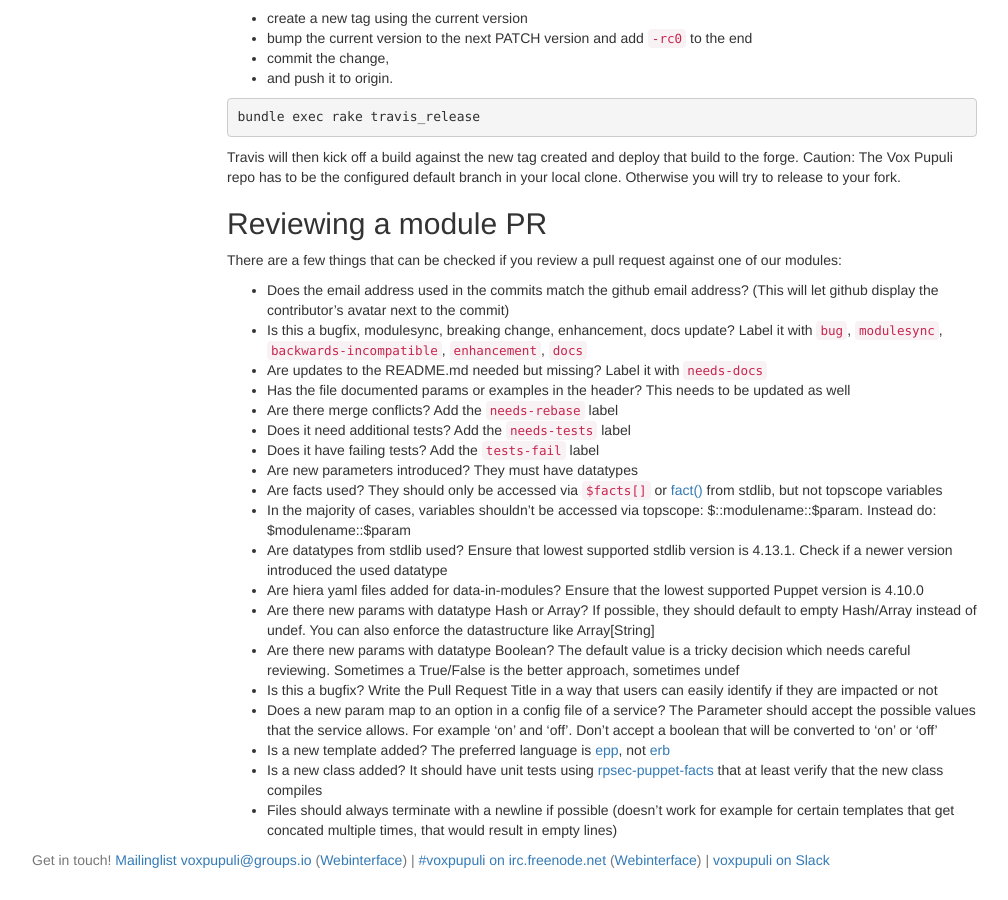
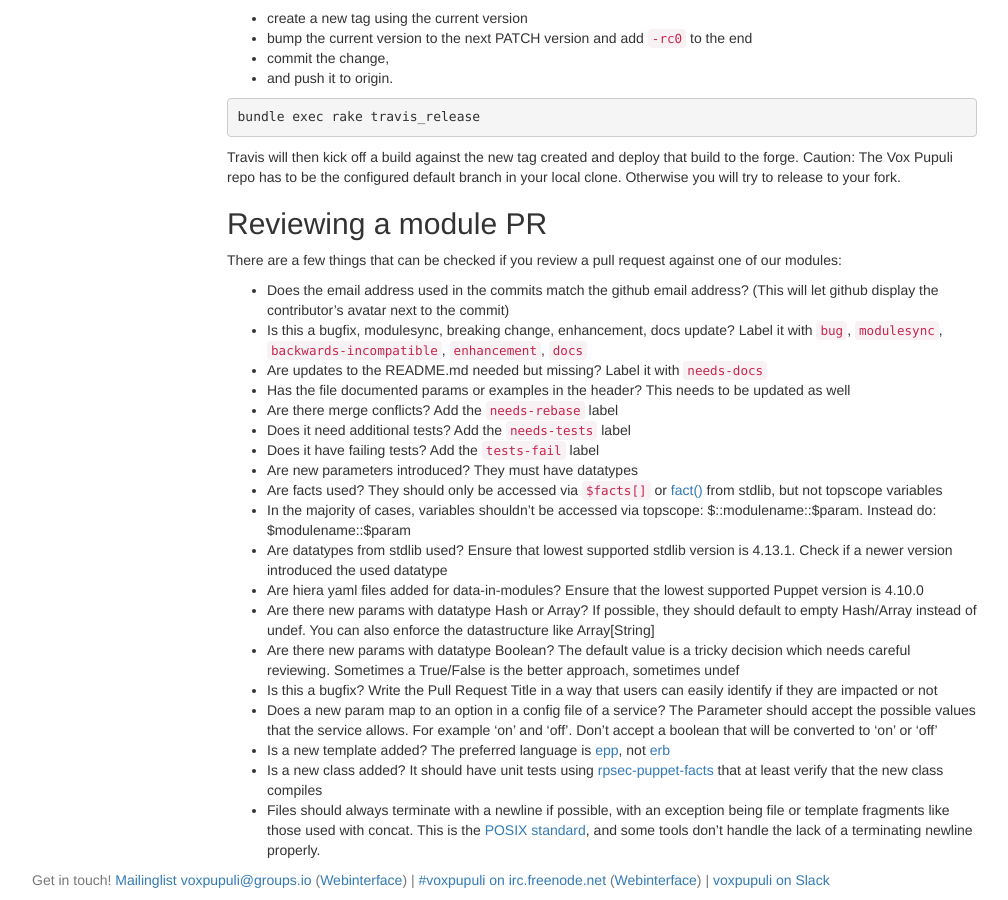
Before and after one commit to voxpupuli/voxpupuli.github.io, a Jekyll site: the page built from docs/index.md, in a window 1280 px wide and 900 px high, scrolled down 2385 px. Shown: the whole window, without its empty margins (38-1046 px from the left). Built offline with Jekyll 4.4.1, drawn with Linux system fonts in a browser that asks for light colours; nearby versions of some CDN libraries.

Commit message:
Update index.md

```diff
--- a/docs/index.md
+++ b/docs/index.md
@@ -156,4 +156,4 @@ There are a few things that can be checked if you review a pull request against
 * Does a new param map to an option in a config file of a service? The Parameter should accept the possible values that the service allows. For example 'on' and 'off'. Don't accept a boolean that will be converted to 'on' or 'off'
 * Is a new template added? The preferred language is [epp](https://puppet.com/docs/puppet/latest/lang_template_epp.html), not [erb](https://puppet.com/docs/puppet/latest/lang_template_erb.html)
 * Is a new class added? It should have unit tests using [rpsec-puppet-facts](https://github.com/mcanevet/rspec-puppet-facts#rspec-puppet-facts) that at least verify that the new class compiles
-* Files should always terminate with a newline if possible (doesn't work for example for certain templates that get concated multiple times, that would result in empty lines)
+* Files should always terminate with a newline if possible, with an exception being file or template fragments like those used with concat. This is the [POSIX standard](http://pubs.opengroup.org/onlinepubs/9699919799/basedefs/V1_chap03.html#tag_03_206), and some tools don't handle the lack of a terminating newline properly.
```
